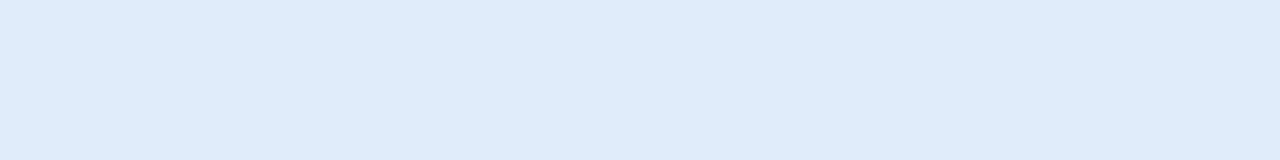
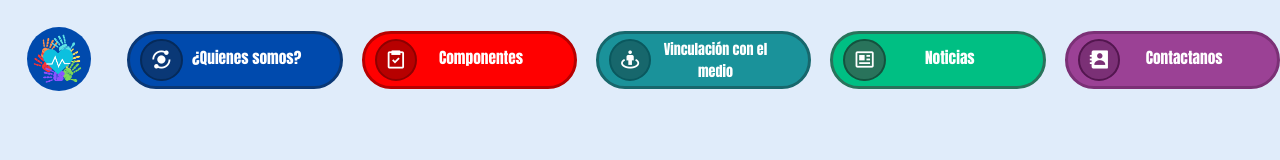
Before and after one commit to BrunoC21/Ragnakorp_FrontEnd, a plain HTML site: page Sprint2/Html/index.html in a window 1280 px wide. Drawn offline with nearby package versions, Linux system fonts and the light colour scheme; files that its build step writes are made by us from their sources.

Commit message:
- Documentación de codigo css. - Creación de la nav bar de la pagina. - aplicación de estilos en logo y botones.

```diff
--- a/Sprint2/Css/style.css
+++ b/Sprint2/Css/style.css
@@ -1,3 +1,164 @@
+/*
+tipos de etiquetas y como reconocerla
+1) las etiquetas que no empiezan con nada son etiquetas globales, los estilos se aplicaran a todas esas etiquetas.
+2) las etiquetas que empiezan por un punto son etiquetas con una clase (class), los estilos se aplicaran solo a las etiquetas que tengan esa class.
+3) las etiquetas que empiezan por un hashtak son etiquetas con una ID, los estilos se aplicaran solo a las etiquetas que tengan esa ID y las ID son unicas.
+*/
+
+/* Estilos para todo */
 *{
     background-color: #E0ECFA;
+    font-family: Impact, Haettenschweiler, 'Arial Narrow Bold', sans-serif;
+    list-style: none;
+    text-decoration: none;
 }
+
+/* Estilos para la barra superior (logo y botones) */
+/* Estilos para la etiqueta nav */
+nav{
+    display: flex; /* Estilo para que el contenido de la etiqueta nav este uno junto al otro */
+    position: fixed; /* Estilo para fijar la posicion de nav al hacer scroll*/
+}
+
+/* Estilos para la etiqueta div con la clase "botones" */
+.botones{
+    display: flex;
+    margin-top: 1.8vw;
+}
+
+/* Estilos para las etiquetas a con la clase "boton"*/
+.boton{
+    display: flex;
+    padding: 5px 15px;  /* Estilo para darle mas espacio 5px hacias arriba/abajo y 15px hacia la derecha/izquierda */
+    width: 14vw;    /* Estilo para establecer el ancho de la etiqueta */
+    height: 3.3vw;  /* Estilo para establecer el alto de la etiqueta */
+    text-align: center; /* Estilo para ajustar el texto en el centro de la etiqueta (horizontalmente) */
+    border-radius: 4em; /* Estilo para redondear las esquinas de la etiqueta */
+    margin-left: 1.5vw;   /* Estilo para desplazar desde izquierda a derecha sin afectar el tamaño de la etiqueta */
+    background-color: red;  /* Estilo para darle color a la etiqueta en si */
+    color: white;   /* Estilo para darle color a la letra dentro la etiqueta */
+    font-size: 1.2vw;  /* Estilo para darle tamaño a la letra dentro de la etiqueta */
+}
+
+/* Estilos para las etiquetas i dentro de las etiquetas a con la clase "boton" */
+.boton i{
+    width: 3vw;
+    height: 3vw;
+    font-size: 1.7vw;
+    border-radius: 5em;
+    line-height: 3vw;   /* Estilo para ajustar el texto en el centro de la etiqueta (verticalmente) */
+    margin-left: -0.4vw;
+}
+
+/* Estilos para las etiquetas span dentro de las etiquetas a con las clase "boton" */
+.boton span{
+    width: 10vw;
+    line-height: 3vw;
+    background-color: transparent;
+}
+
+/* Estilos para la etiqueta img con la clase "logo" */
+.logo{
+    height: 5vw;
+    border-radius: 10em;
+    margin-top: 1.5vw;
+    margin-left: 1.5vw;
+}
+
+/* Estilos para la etiqueta a con un id "btn1" */
+#btn1{
+    margin-left: -0.3vw;
+    background-color: #004AAD;
+    border: #0A3876 solid 0.2em;    /* Estilos para crearle bordes a una etiqueta (color, estilo de borde, grosor) */
+}
+
+/* Estilos para la etiqueta i con un id "logo_btn1" */
+#logo_btn1{
+    background-color: #0A3876;
+    border: #052a5a solid 0.1em;
+}
+
+/* Estilos para la animacion de la etiqueta a con un id "btn1" */
+#btn1:hover{
+    background-color: #003881;
+    border: #011631 solid 0.2em;
+}
+
+/* Estilos para la etiqueta a con un id "btn2" */
+#btn2{
+    background-color: #FF0000;
+    border: #B70000 solid 0.2em;
+}
+
+/* Estilos para la etiqueta i con un id "logo_btn2" */
+#logo_btn2{
+    background-color: #B70000;
+    border: #8d0000 solid 0.1em;
+}
+
+/* Estilos para la animacion de la etiqueta a con un id "btn2" */
+#btn2:hover{
+    background-color: #ad0000;
+    border:  #680000 solid 0.2em;
+}
+
+/* Estilos para la etiqueta a con un id "btn3" */
+#btn3{
+    background-color: #1A929A;
+    border: #17676C solid 0.2em;
+    text-align: center;
+}
+
+/* Estilos para la etiqueta span dentro de la etiqueta a con un id "btn3" */
+#btn3 span{
+    line-height: 1.7vw;
+    font-size: 1.1vw;
+}
+
+/* Estilos para la etiqueta i con un id "logo_btn3" */
+#logo_btn3{
+    background-color: #17676C;
+    border: #0a585e solid 0.1em;
+}
+
+/* Estilos para la animacion de la etiqueta a con un id "btn3" */
+#btn3:hover{
+    background-color: #077179;
+    border: #013135 solid 0.2em;
+}
+
+/* Estilos para la etiqueta a con un id "btn4" */
+#btn4{
+    background-color: #00BF83;
+    border: #29735B solid 0.2em;
+}
+
+/* Estilos para la etiqueta i con un id "logo_btn4" */
+#logo_btn4{
+    background-color: #29735B;
+    border: #14523e solid 0.1em;
+}
+
+/* Estilos para la animacion de la etiqueta a con un id "btn4" */
+#btn4:hover{
+    background-color: #008d60;
+    border: #093527 solid 0.2em;
+}
+
+/* Estilos para la etiqueta a con un id "btn5" */
+#btn5{
+    background-color: #9B4195;
+    border: #7B3076 solid 0.2em;
+}
+
+/* Estilos para la etiqueta i con un id "logo_btn5" */
+#logo_btn5{
+    background-color: #7B3076;
+    border: #53164f solid 0.1em;
+}
+
+/* Estilos para la animacion de la etiqueta a con un id "btn5" */
+#btn5:hover{
+    background-color: #7a0a73;
+    border: #31072e solid 0.2em;
+}
--- a/Sprint2/Html/index.html
+++ b/Sprint2/Html/index.html
@@ -4,12 +4,22 @@
     <meta charset="UTF-8">
     <meta name="viewport" content="width=device-width, initial-scale=1.0">
     <title>Polo de Salud</title>
-    <link rel="stylesheet" href="style.css">
+    <link rel="stylesheet" href="/Sprint2/Css/style.css">
+    <link href='https://unpkg.com/boxicons@2.1.4/css/boxicons.min.css' rel='stylesheet'>
+
 </head>
 <body>
     <header>
         <nav>
+            <a href="index.html"><img src="/Sprint2/Images/Logo Clínica Salud Moderno Azul.png" alt="Logo" class="logo"></a>
 
+            <ul class="botones">
+                <li><a href="#" class="boton" id="btn1"><i class='bx bxs-analyse' id="logo_btn1"></i> <span>¿Quienes somos?</span></a></li>
+                <li><a href="#" class="boton" id="btn2"><i class='bx bx-task' style='color:#ffffff' id="logo_btn2"></i><span>Componentes</span></a></li>
+                <li><a href="#" class="boton" id="btn3"><i class='bx bx-street-view' id="logo_btn3"></i><span>Vinculación con el <br> medio</span></a></li>
+                <li><a href="#" class="boton" id="btn4"><i class='bx bx-news' style='color:#ffffff' id="logo_btn4"></i><span>Noticias</span></a></li>
+                <li><a href="#" class="boton" id="btn5"><i class='bx bxs-contact' style='color:#ffffff' id="logo_btn5"></i><span>Contactanos</span></a></li>
+            </ul>
         </nav>
     </header>
 
```
Also changed, not shown: Sprint2/Images/Logo Clínica Salud Moderno Azul.png (added).
